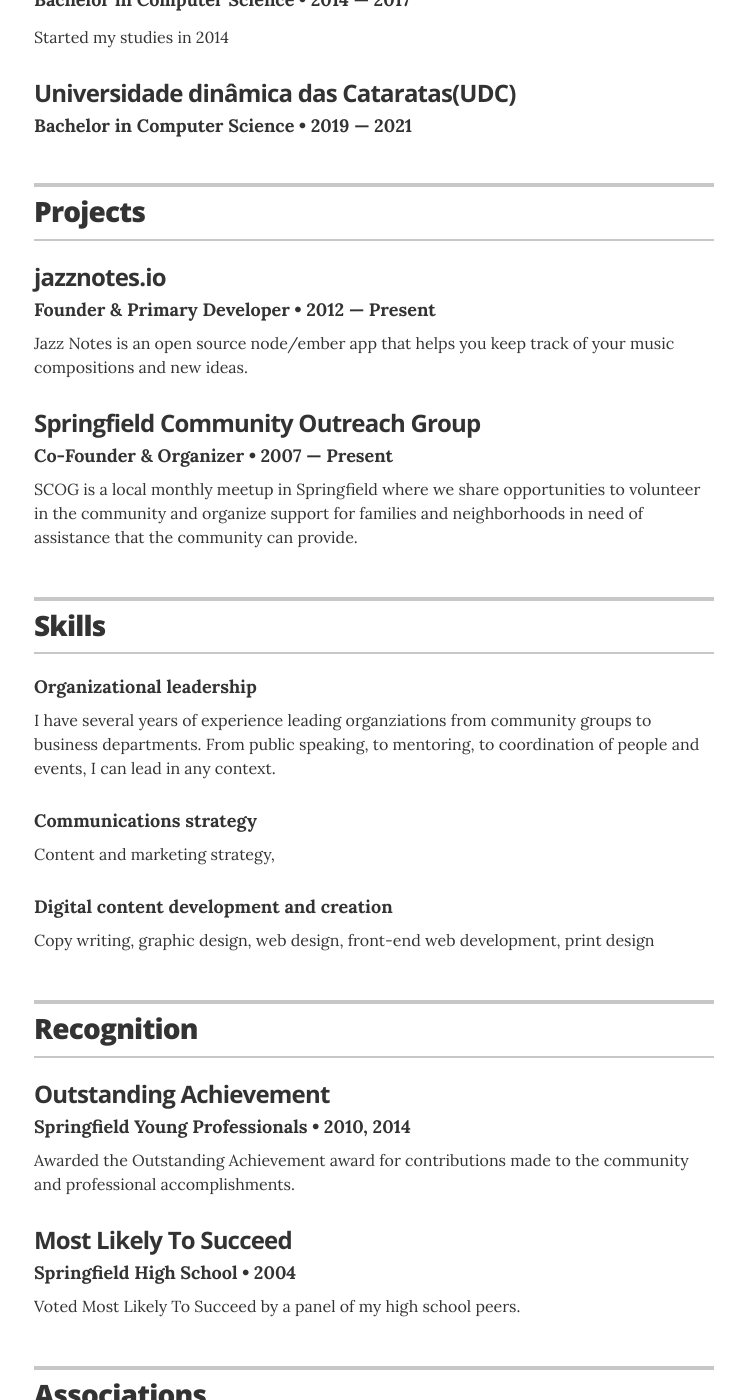
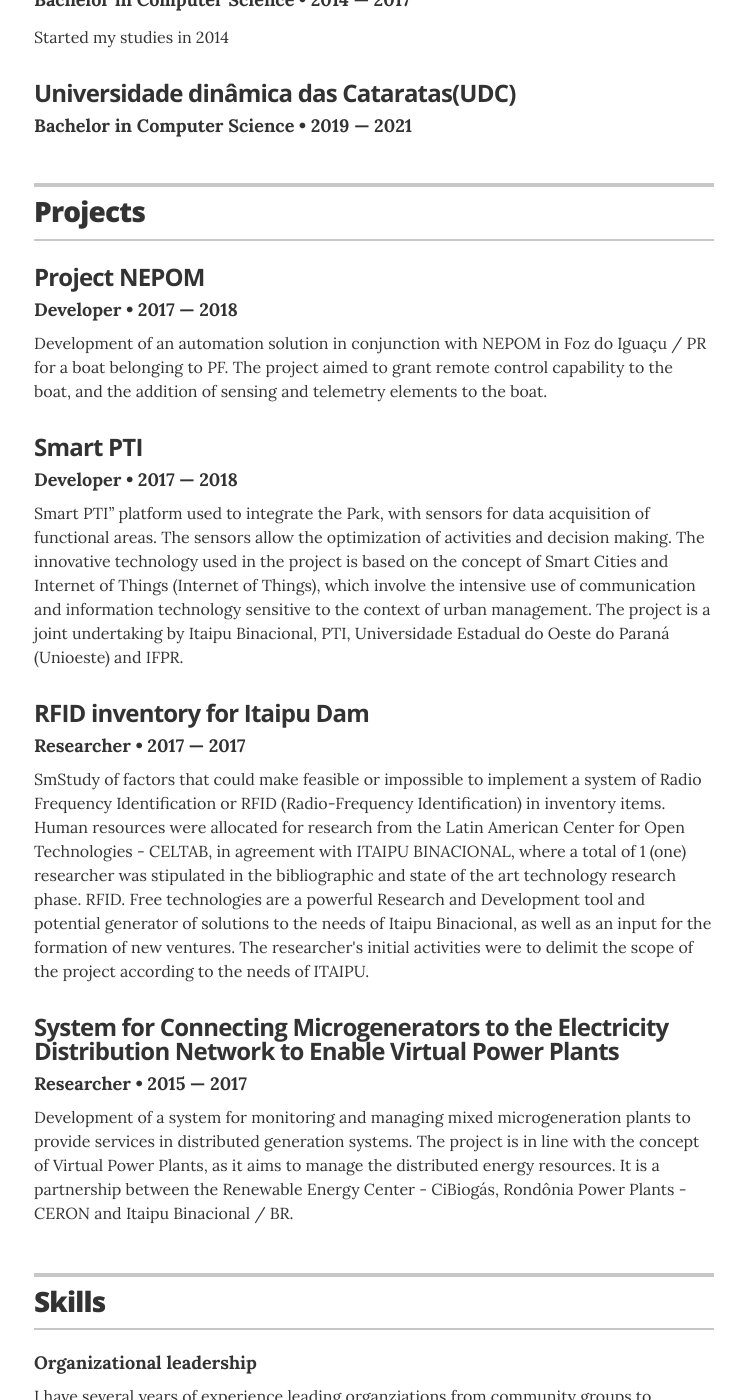
Before and after one commit to jglovier/resume-template, a Jekyll site: the page built from index.html, in a window 1280 px wide and 1400 px high, scrolled down 1323 px. Shown: the whole window, without its empty margins (266-1011 px from the left). Built offline with Jekyll 4.4.1, drawn with Linux system fonts in a browser that asks for light colours.

Commit message:
Adicionando dados no curriculo

```diff
--- a/_data/projects.yml
+++ b/_data/projects.yml
@@ -2,15 +2,28 @@
 # uncomment the urls if you wish to display them, and add your own URL
 
 # jazznotes.io
-- project: jazznotes.io
-  role: Founder & Primary Developer
-  duration: 2012 &mdash; Present
+- project: Project NEPOM
+  role: Developer
+  duration: 2017 &mdash; 2018
   # url: "#"
-  description: Jazz Notes is an open source node/ember app that helps you keep track of your music compositions and new ideas.
+  description: Development of an automation solution in conjunction with NEPOM in Foz do Iguaçu / PR for a boat belonging to PF. The project aimed to grant remote control capability to the boat, and the addition of sensing and telemetry elements to the boat.
 
-# Springfield Community Outreach Group
-- project: Springfield Community Outreach Group
-  role: Co-Founder & Organizer
-  duration: 2007 &mdash; Present
+- project: Smart PTI
+  role: Developer
+  duration: 2017 &mdash; 2018
   # url: "#"
-  description: SCOG is a local monthly meetup in Springfield where we share opportunities to volunteer in the community and organize support for families and neighborhoods in need of assistance that the community can provide.
+  description: Smart PTI” platform used to integrate the Park, with sensors for data acquisition of functional areas. The sensors allow the optimization of activities and decision making. The innovative technology used in the project is based on the concept of Smart Cities and Internet of Things (Internet of Things), which involve the intensive use of communication and information technology sensitive to the context of urban management. The project is a joint undertaking by Itaipu Binacional, PTI, Universidade Estadual do Oeste do Paraná (Unioeste) and IFPR.
+
+
+- project: RFID inventory for Itaipu Dam
+  role: Researcher
+  duration: 2017 &mdash; 2017
+  # url: "#"
+  description: SmStudy of factors that could make feasible or impossible to implement a system of Radio Frequency Identification or RFID (Radio-Frequency Identification) in inventory items. Human resources were allocated for research from the Latin American Center for Open Technologies - CELTAB, in agreement with ITAIPU BINACIONAL, where a total of 1 (one) researcher was stipulated in the bibliographic and state of the art technology research phase. RFID. Free technologies are a powerful Research and Development tool and potential generator of solutions to the needs of Itaipu Binacional, as well as an input for the formation of new ventures. The researcher's initial activities were to delimit the scope of the project according to the needs of ITAIPU.
+
+
+- project: System for Connecting Microgenerators to the Electricity Distribution Network to Enable Virtual Power Plants
+  role: Researcher
+  duration: 2015 &mdash; 2017
+  # url: "#"
+  description: Development of a system for monitoring and managing mixed microgeneration plants to provide services in distributed generation systems. The project is in line with the concept of Virtual Power Plants, as it aims to manage the distributed energy resources. It is a partnership between the Renewable Energy Center - CiBiogás, Rondônia Power Plants - CERON and Itaipu Binacional / BR.
```
